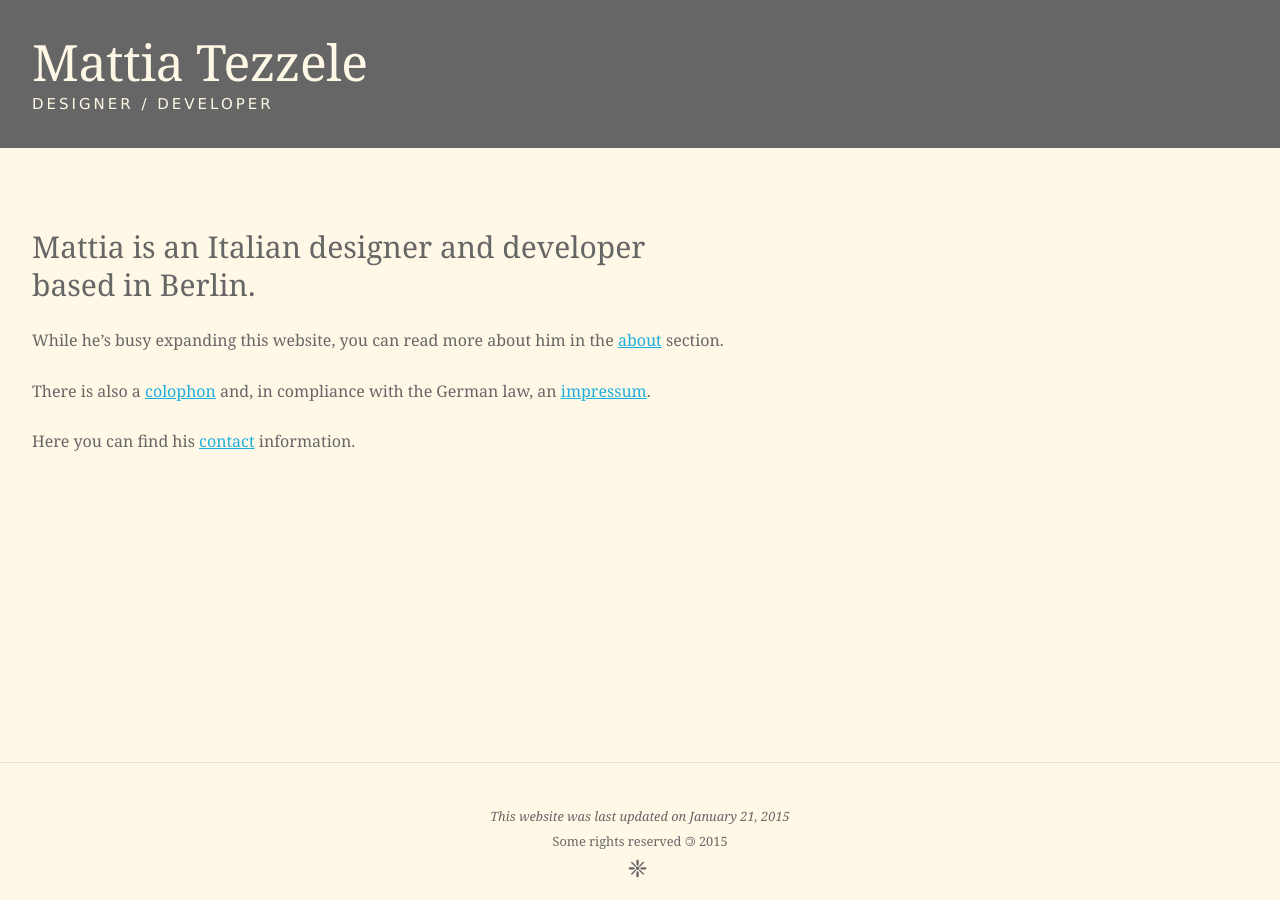
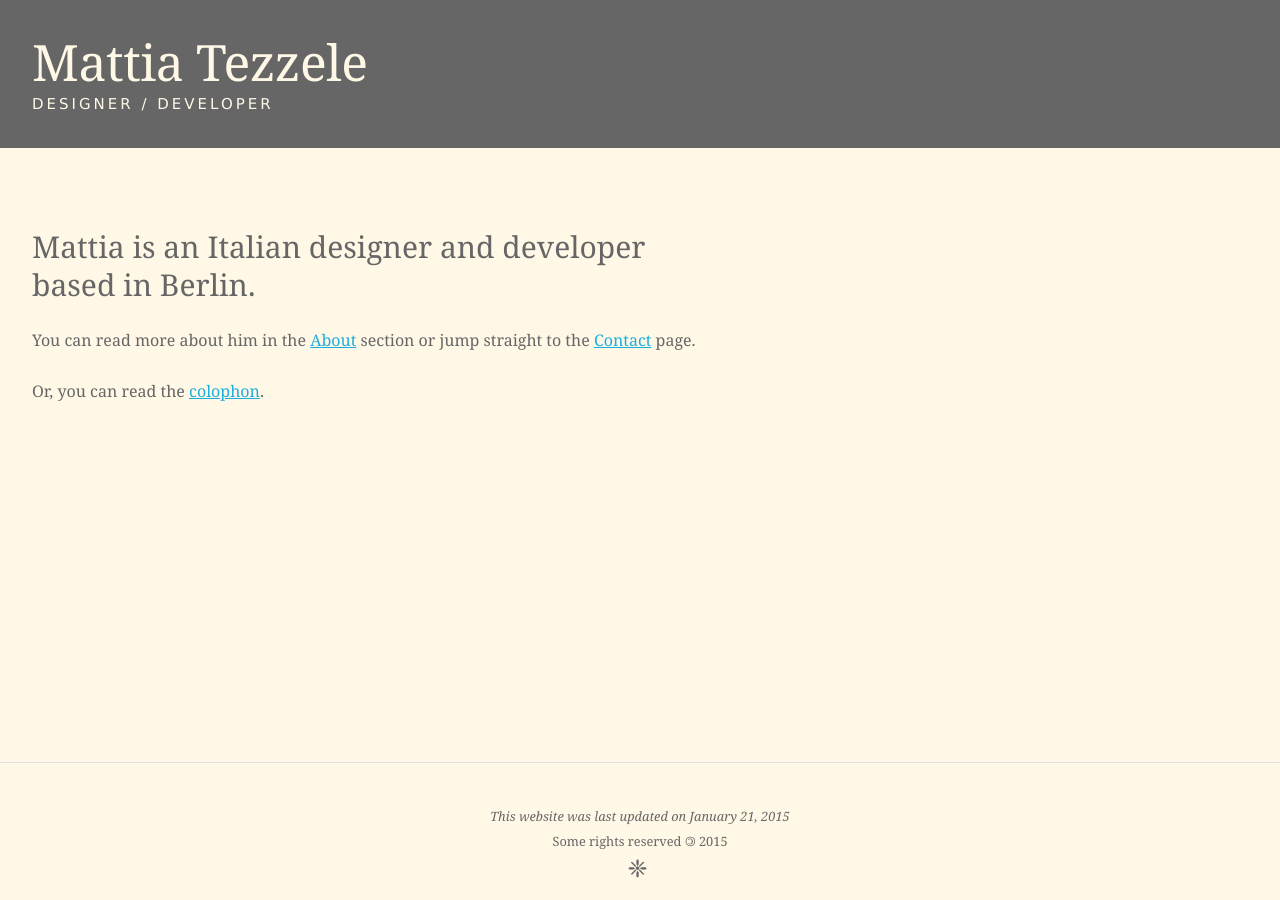
Before and after one commit to mrzool/mrzool.github.io, a Jekyll site: the page built from index.md, in a window 1280 px wide. Built offline with Jekyll 4.4.1, drawn with Linux system fonts in a browser that asks for light colours.

Commit message:
Moves link to imprint from home to contact page

```diff
--- a/index.md
+++ b/index.md
@@ -7,8 +7,6 @@
 Mattia is an Italian designer and developer based in Berlin.
 </p>
 
-While he's busy expanding this website, you can read more about him in the [about](about "About page") section.
+You can read more about him in the [About](about "About page") section or jump straight to the [Contact](contact "Contact page") page.
 
-There is also a [colophon](colophon "Colophon page") and, in compliance with the German law, an [impressum](impressum "Impressum page").
-
-Here you can find his [contact](contact "Contact page") information.
+Or, you can read the [colophon](colophon "Colophon page").
```
Also changed, not shown: contact/index.md (+2 -0 lines).
